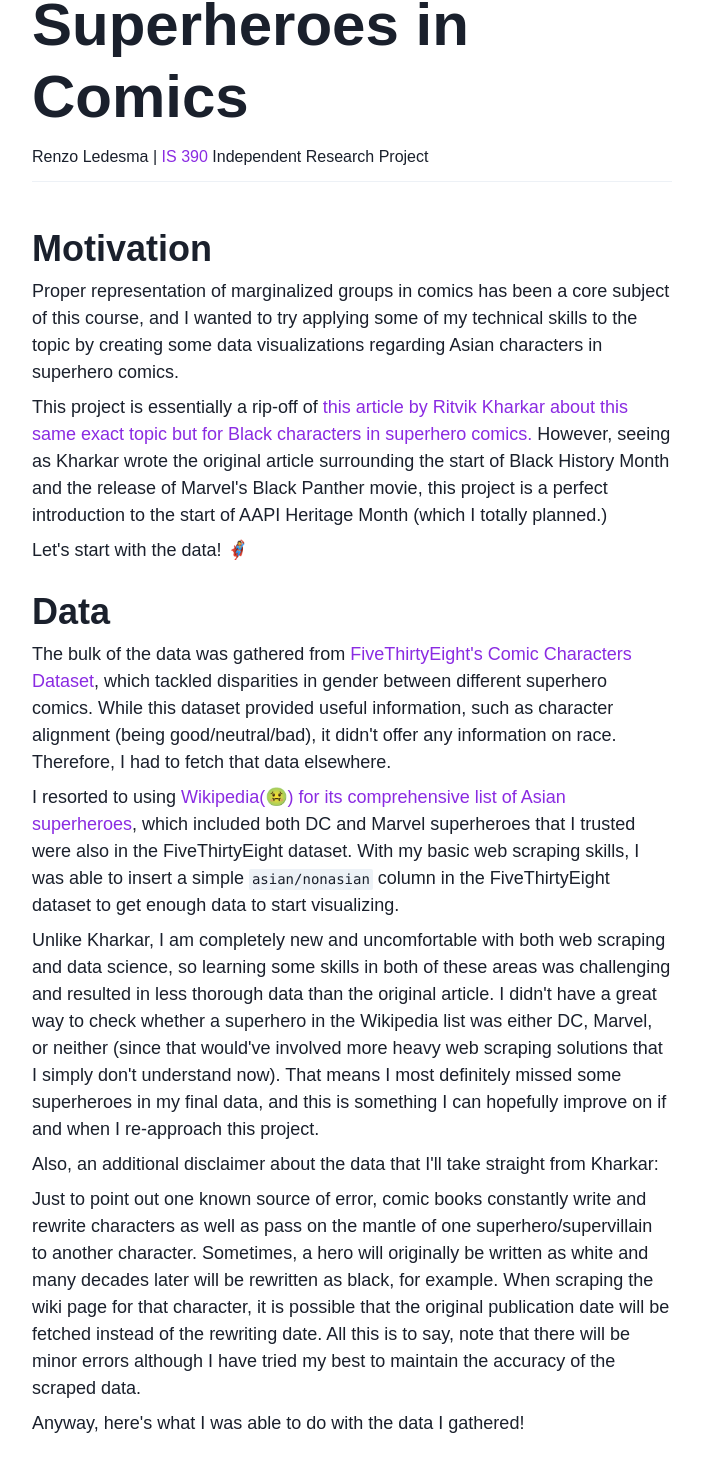
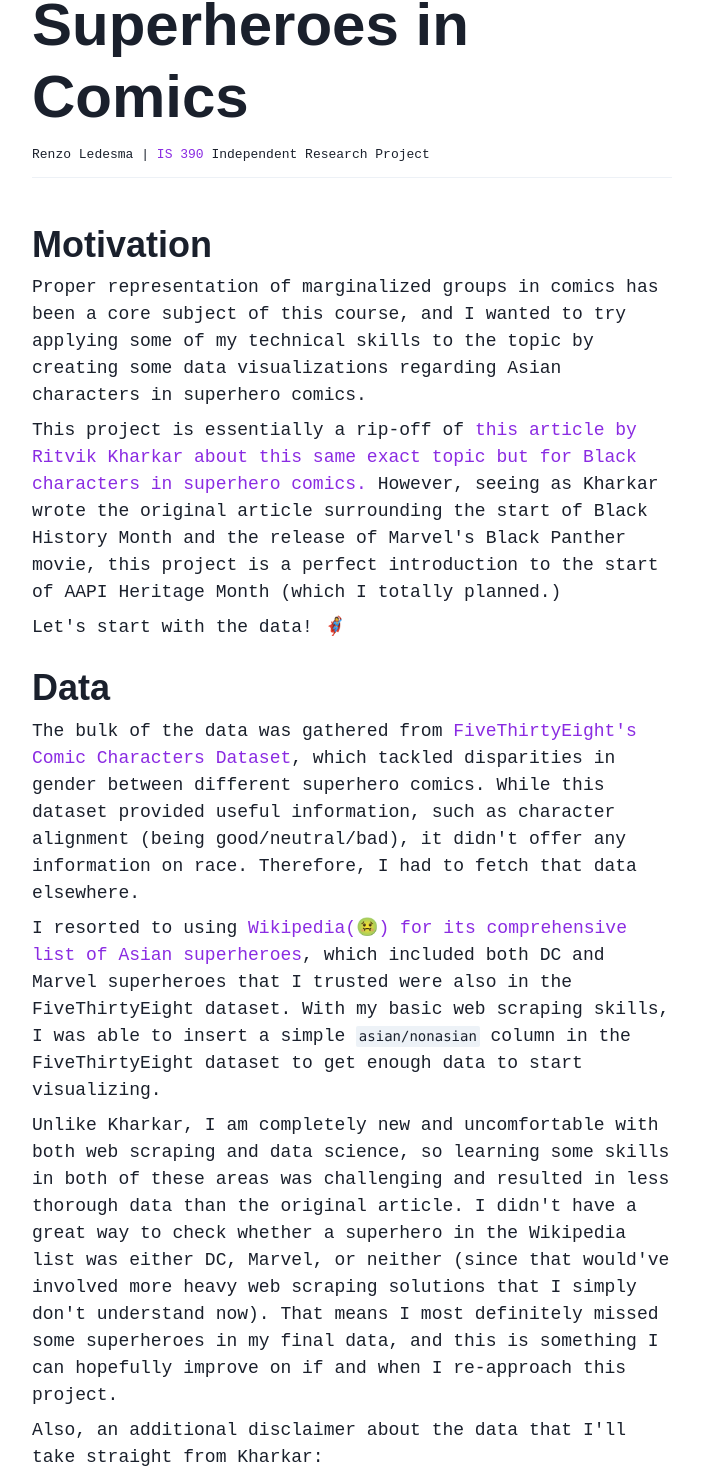
Before and after one commit to renzol2/renzol2.github.io, a Next.js app: page /is390 in a window 1280 px wide. Shown: the part 109-1577 px from the top of the page, without its empty margins (288-991 px from the left). Built offline with nearby package versions, Linux system fonts and the light colour scheme.

Commit message:
Remove custom font

```diff
--- a/components/Header.tsx
+++ b/components/Header.tsx
@@ -1,6 +1,5 @@
 import { Heading } from '@chakra-ui/layout';
 import colors from '../styles/colors';
-import '@fontsource/roboto-mono/700.css';
 
 const Header = ({ breakpoint, as, children }) => {
   return (
--- a/components/Paragraph.tsx
+++ b/components/Paragraph.tsx
@@ -1,5 +1,4 @@
 import { Text } from '@chakra-ui/react';
-import '@fontsource/roboto-mono/300.css';
 
 const Paragraph = ({ children }) => (
   <Text mb="1.5rem" fontSize="lg" fontWeight="light" lineHeight="tall">
--- a/package.json
+++ b/package.json
@@ -15,7 +15,6 @@
     "@emotion/native": "^11.0.0",
     "@emotion/react": "^11.4.0",
     "@emotion/styled": "^11.3.0",
-    "@fontsource/roboto-mono": "^4.5.0",
     "@nivo/core": "^0.69.0",
     "@nivo/line": "^0.69.1",
     "framer-motion": "^4.1.17",
--- a/pages/is390.jsx
+++ b/pages/is390.jsx
@@ -26,7 +26,7 @@ export default function IS390() {
         >
           The State of Asian Superheroes in Comics
         </Heading>
-        <Text as="h2" fontWeight="hairline" my={3}>
+        <Text as="h2" fontWeight="light" my={3}>
           <font style={{ fontWeight: 'normal' }}>Renzo Ledesma</font> |{' '}
           <Link
             as="a"
@@ -118,7 +118,7 @@ export default function IS390() {
           Also, an additional disclaimer about the data that I'll take straight
           from Kharkar:
         </Text>
-        <Text as="p" fontSize="lg" my={2} fontWeight="hairline">
+        <Text as="p" fontSize="lg" my={2} fontWeight="light">
           Just to point out one known source of error, comic books constantly
           write and rewrite characters as well as pass on the mantle of one
           superhero/supervillain to another character. Sometimes, a hero will
@@ -158,7 +158,7 @@ export default function IS390() {
 
       <Heading
         textAlign="center"
-        fontWeight="hairline"
+        fontWeight="light"
         fontSize="3xl"
         mt="3%"
         fontFamily="sans-serif"
@@ -226,7 +226,7 @@ export default function IS390() {
 
       <Heading
         textAlign="center"
-        fontWeight="hairline"
+        fontWeight="light"
         fontSize="3xl"
         mt="2%"
         fontFamily="sans-serif"
@@ -238,7 +238,7 @@ export default function IS390() {
       </Center>
       <Heading
         textAlign="center"
-        fontWeight="hairline"
+        fontWeight="light"
         fontSize="3xl"
         mt="2%"
         fontFamily="sans-serif"
@@ -292,7 +292,7 @@ export default function IS390() {
         <Text as="p" fontSize="lg" my={2}>
           Still, progress is progress - quoting from Kharkar:
         </Text>
-        <Text as="p" fontSize="lg" my={2} fontWeight="hairline">
+        <Text as="p" fontSize="lg" my={2} fontWeight="light">
           [W]e need to applaud and support racial diversity in comics in any way
           it may manifest, especially with an increasing number of film and TV
           adaptations.
--- a/styles/theme.ts
+++ b/styles/theme.ts
@@ -1,8 +1,16 @@
 import { extendTheme } from '@chakra-ui/react';
 const theme = extendTheme({
-  fonts: {
-    heading: 'Roboto Mono',
-    body: 'Roboto Mono',
+  components: {
+    Heading: {
+      baseStyle: {
+        fontFamily: 'monospace',
+      },
+    },
+    Text: {
+      baseStyle: {
+        fontFamily: 'monospace',
+      },
+    },
   },
 });
 export default theme;
```
Also changed, not shown: 1 other file (tests, documents, lock files or other folders).
